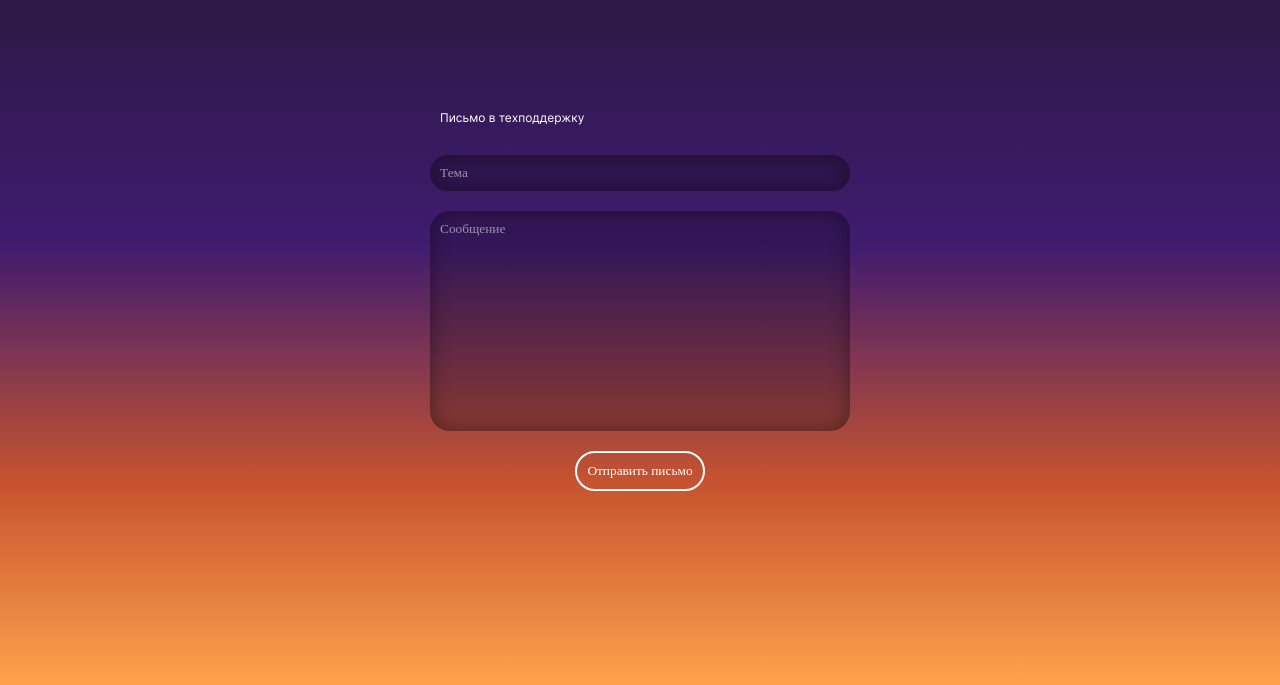
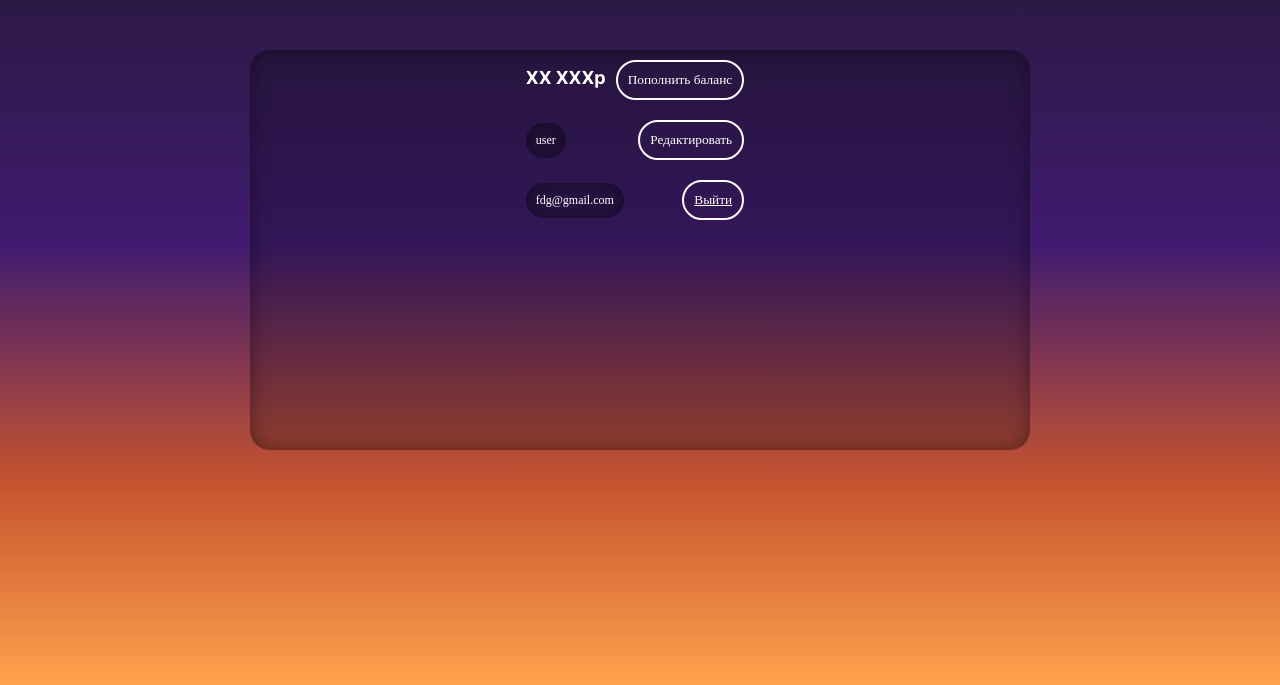
Before and after one commit to Zhoraaa/MeinSpiel, a PHP site: page /account.php in a window 1280 px wide. Shown: the part 115-800 px from the top of the page. Run offline with PHP 8.4, Linux system fonts and the light colour scheme; some web fonts are replaced.

Commit message:
ver 0.1.4a

```diff
--- a/account.php
+++ b/account.php
@@ -2,10 +2,10 @@
 require_once('pageBase.php');
 ?>
 
-<div class="personal-area content-mail">
-<a>Письмо в техподдержку</a>
-<input type="text" name="Theme" placeholder="Тема"  class="inner-shadow radius inter fifaks"/>
-<textarea type="text" name="Message" placeholder="Сообщение"  class="inner-shadow radius input-height inter fifaks"></textarea>
-<button type="submit" class="radius inter fifaks">Отправить письмо</button>
-
+<div class="personal-area inner-shadow radius">
+    <div>
+        <div><h2>XX XXXp</h2><button class="radius inter fifaks">Пополнить баланс</button></div>
+        <div><div class="inner-shadow radius fifaks pad">user</div><button class="radius inter fifaks">Редактировать</button></div>
+        <div><div class="inner-shadow radius fifaks pad">fdg@gmail.com</div><a href="../user/logOut.php"><button class="radius inter fifaks">Выйти</button></a></div>
+    </div>
 </div>
--- a/style.css
+++ b/style.css
@@ -234,8 +234,6 @@ a.product-card.inner-shadow:hover img {
 .content-mail p {
   width: auto;
 }
-
-
 /* Каталоги */
 #filters {
   height: 5vh;
@@ -270,33 +268,6 @@ a.product-card.inner-shadow:hover img {
   }
 }
 
-/* Обратная связь */
-.content-mail {
-  width: 500px;
-  margin: 50px auto auto auto;
-  padding: 40px 40px;
-
-  display:flex;
-  flex-direction: column;
-  align-items: center;
-}
-.content-mail * {
-  width: 400px;
-  margin: 10px;
-  padding: 10px;
-
-  resize: none;
-}
-.content-mail button {
-  width: auto;
-  margin: 10px;
-  border: 2px solid #FFFFFF;
-  padding: 10px 10px;
-
-  background: rgba(0, 0, 0, 0);
-}
-.input-height {
-  height: 200px;
 #productInfo {
   display: flex;
   flex-wrap: wrap;
@@ -305,3 +276,26 @@ a.product-card.inner-shadow:hover img {
 .ptInfo {
 
 }
+/* Личный кабинет */
+.personal-area {
+  width: 700px;
+  max-width: 80vw;
+  min-height: 400px;
+  margin: 50px auto auto auto;
+  padding: 0px 40px;
+  display: flex;
+  flex-direction: column;
+  align-items: center;
+}
+.personal-area button {
+  width: auto;
+  margin: 10px;
+  border: 2px solid #ffffff;
+  padding: 10px 10px;
+  display: flex;
+}
+.personal-area>div>div {
+  display: flex;
+  align-items: baseline;
+  justify-content: space-between;
+}
```
